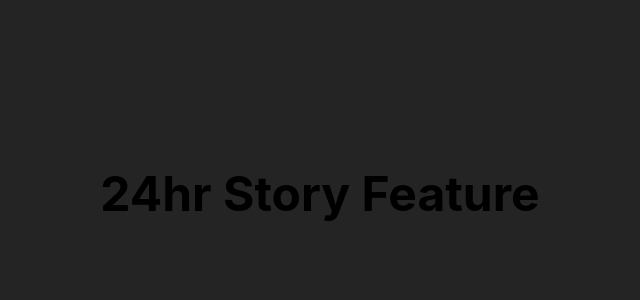
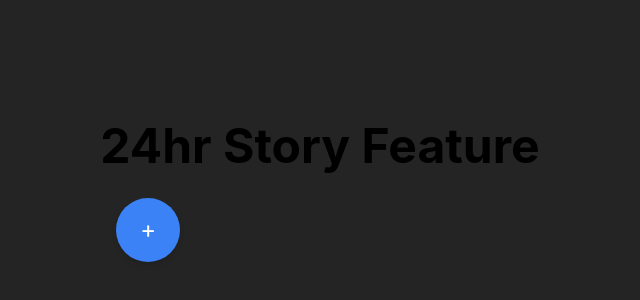
Before and after one commit to AdrianGerman/frontend-projects-roadmap, a React (Vite) app in the folder 24-story-feature/: page / in a window 1280 px wide. Shown: the part 206-506 px from the top of the page, without its empty margins (320-960 px from the left). Built offline with nearby package versions, Linux system fonts and the light colour scheme.

Commit message:
story list component

```diff
--- a/24-story-feature/src/App.jsx
+++ b/24-story-feature/src/App.jsx
@@ -1,7 +1,31 @@
+import { useState, useEffect } from "react"
+import moment from "moment"
+import { v4 as uuidv4 } from "uuid"
+import StoryList from "./components/StoryList"
+
 function App() {
+  const [stories, setStories] = useState([])
+  const [currentStoryIndex, setCurrentStoryIndex] = useState(null)
+
+  const handleAddStory = (imageData) => {
+    const newStory = {
+      id: uuidv4(),
+      image: imageData,
+      expiry: moment().add(24, "hours").toISOString()
+    }
+    const updatedStories = [...stories, newStory]
+    setStories(updatedStories)
+    localStorage.setItem("stories", JSON.stringify(updatedStories))
+  }
+
   return (
     <>
       <h1 className="font-bold text-[3rem]">24hr Story Feature</h1>
+      <StoryList
+        stories={stories}
+        onStoryClick={setCurrentStoryIndex}
+        onAddStory={handleAddStory}
+      />
     </>
   )
 }
--- /dev/null
+++ b/24-story-feature/src/components/StoryList.jsx
@@ -0,0 +1,43 @@
+import { useRef } from "react"
+
+const StoryList = ({ stories, onStoryClick, onAddStory }) => {
+  const inputRef = useRef(null)
+
+  const handleFileUpload = (event) => {
+    const file = event.target.files[0]
+    if (file) {
+      const reader = new FileReader()
+      reader.onloadend = () => {
+        onAddStory(reader.result)
+      }
+      reader.readAsDataURL(file)
+    }
+  }
+  return (
+    <div className="flex items-center space-x-4 p-4">
+      <button
+        className="w-16 h-16 flex justify-center items-center bg-blue-500 text-white text-2xl rounded-full shadow-md hover:bg-blue-600 transition"
+        onClick={() => inputRef.current.click()}
+      >
+        +
+      </button>
+      {stories.map((story, index) => (
+        <div
+          key={story.id}
+          onClick={() => onStoryClick(index)}
+          className="w-16 h-16 rounded-full bg-cover bg-center cursor-pointer shadow-md"
+          style={{ backgroundImage: `url(${story.image})` }}
+        ></div>
+      ))}
+      <input
+        type="file"
+        accept="image/"
+        ref={inputRef}
+        onChange={handleFileUpload}
+        className="hidden"
+      />
+    </div>
+  )
+}
+
+export default StoryList
```
